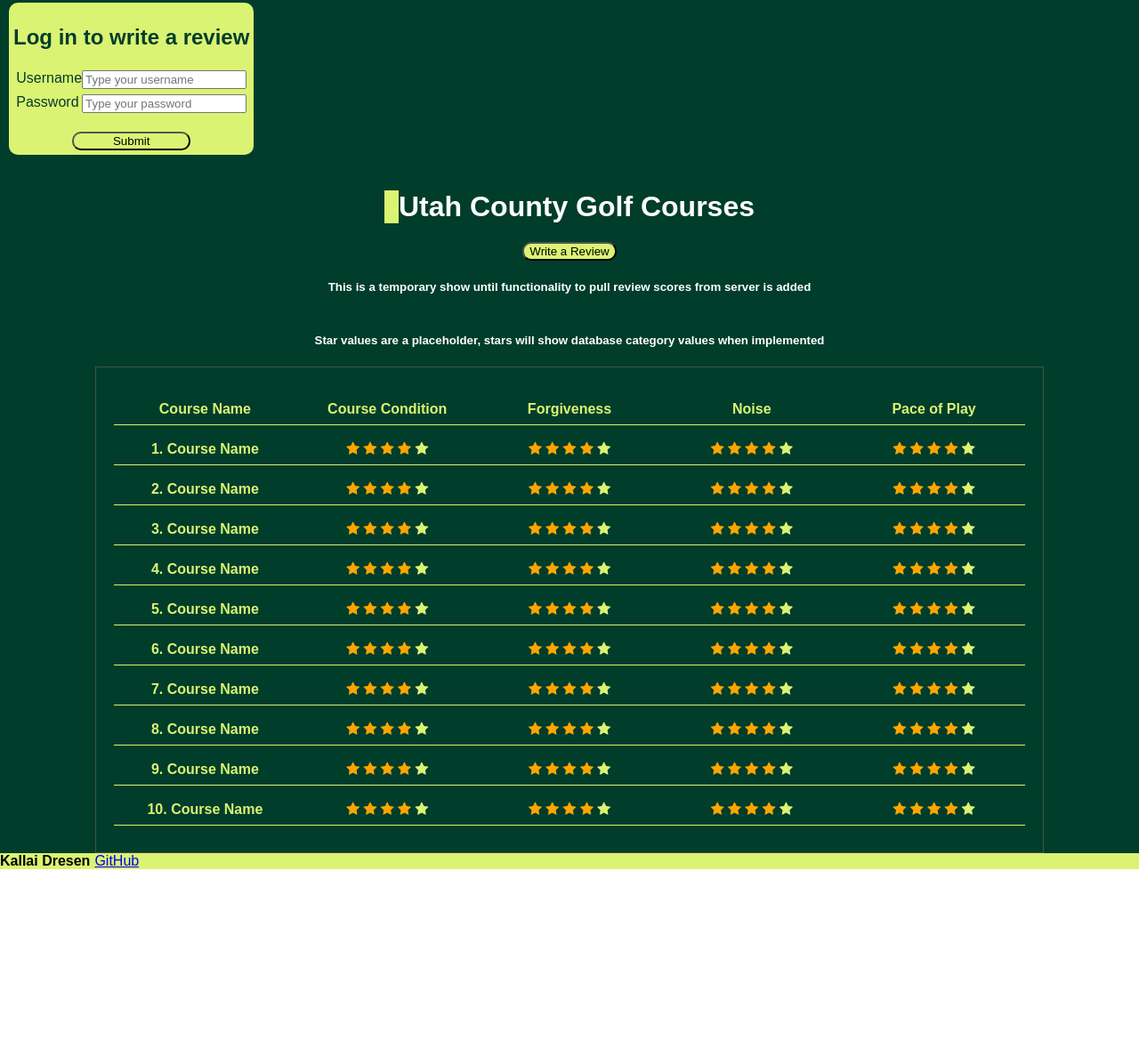
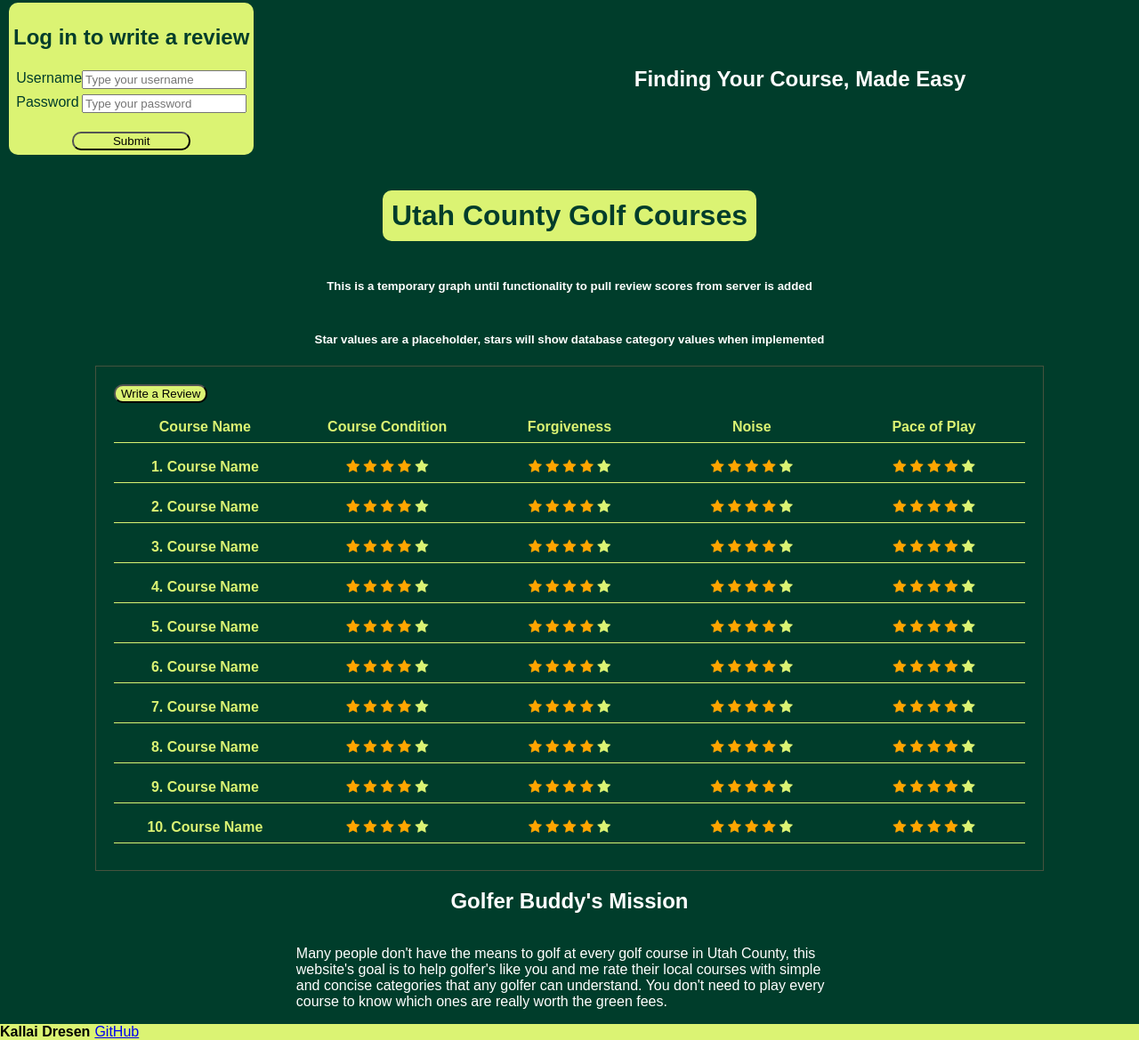
Before and after one commit to kdresen/CS260, a plain HTML site: page Startup/index.html in a window 1280 px wide. Shown: the part 340-1509 px from the top of the page at 89% size. Before the commit the page ends 1317 px from the top, so only its background shows below. Drawn offline with Linux system fonts and the light colour scheme.

Commit message:
css for review.html

```diff
--- a/Startup/index.html
+++ b/Startup/index.html
@@ -123,6 +123,13 @@
 
             }
 
+            .intro {
+                width: 60%;
+                display: flex;
+                flex-direction: column;
+                align-items: center;
+            }
+
 
 
         </style>
@@ -189,6 +196,13 @@
                             </form>
                     </div>
 
+                    <div class="intro">
+                        <h2>Finding Your Course, Made Easy</h2>
+                        <div></div>
+                        <div></div>
+                        <div></div>
+                        </div>
+
 
                 </div>
 
@@ -198,10 +212,8 @@
 
 
                 <div class="main-container">
-                    <h1 style="border-left: solid 0.5em #dbf373">Utah County Golf Courses</h1>
-                    <a href="review.html">
-                        <button type="button">Write a Review</button>
-                    </a>
+                    <h1 style="background-color:#dbf373; border-radius: 10px; color: #003d2b; padding: 10px;">Utah County Golf Courses</h1>
+
                     <style>
                         .course-box {
 
@@ -277,13 +289,16 @@
                     </style>
 
                     <h5>
-                        This is a temporary show until functionality to pull review scores from server is added
+                        This is a temporary graph until functionality to pull review scores from server is added
                     </h5>
                     <h5>
                         Star values are a placeholder, stars will show database category values when implemented
                     </h5>
                     <div class="rating-list-container">
                         <div class="rating-list" >
+                            <a href="review.html">
+                                <button type="button">Write a Review</button>
+                            </a>
 
                             <table class="rating-graph">
                                 <tr style="display: flex; justify-content: space-evenly;">
@@ -608,6 +623,10 @@
 
                         </div>
                     </div>
+                    <div class="intro">
+                        <h2>Golfer Buddy's Mission</h2>
+                        <p style="width: 80%;">Many people don't have the means to golf at every golf course in Utah County, this website's goal is to help golfer's like you and me rate their local courses with simple and concise categories that any golfer can understand. You don't need to play every course to know which ones are really worth the green fees.</p>
+                    </div>
 
                 </div>
 
```
